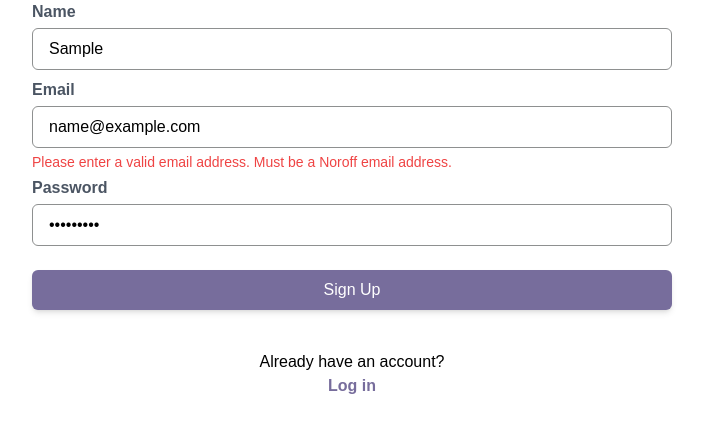
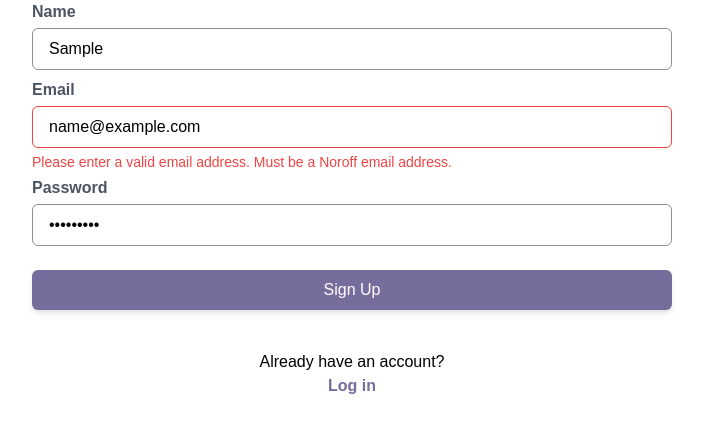
Before and after one commit to ttowntom/noroff-fed-sp2, a website with bundled scripts: page user/sign-up/index.html in a window 1280 px wide. Both pictures are taken after typing "Sample", "name@example.com", "Sample123" into the empty fields and a click on the button "Sign Up". Shown: the whole page, without its empty margins (288-991 px from the left). Built offline with nearby package versions, Linux system fonts and the light colour scheme; no server answers; some icons are missing.

Commit message:
error styling

```diff
--- a/src/api/auth/registration.mjs
+++ b/src/api/auth/registration.mjs
@@ -15,8 +15,8 @@ export async function register(profile, action, method) {
       body,
     });
 
-    // Handle error
     if (!response.ok) {
+      // Handle error
       const errorData = await response.json();
       console.log(errorData);
       const errContainer = document.querySelector(`#error-container`);
--- a/src/handlers/continuousInputValildation.mjs
+++ b/src/handlers/continuousInputValildation.mjs
@@ -35,12 +35,14 @@ export default function continuousInputValidation(inputField) {
 
     if (error) {
       errorField.textContent = error;
+      inputField.classList.add("border-red-500");
       // Disable submit button
       const submitButton = document.querySelector(`#btn-sign-up`);
       submitButton.disabled = true;
       submitButton.classList.add(`cursor-not-allowed`, `opacity-50`);
     } else {
       errorField.textContent = "";
+      inputField.classList.remove("border-red-500");
       // Enable submit button
       const submitButton = document.querySelector(`#btn-sign-up`);
       submitButton.disabled = false;
```
Also changed, not shown: css/style.css.
